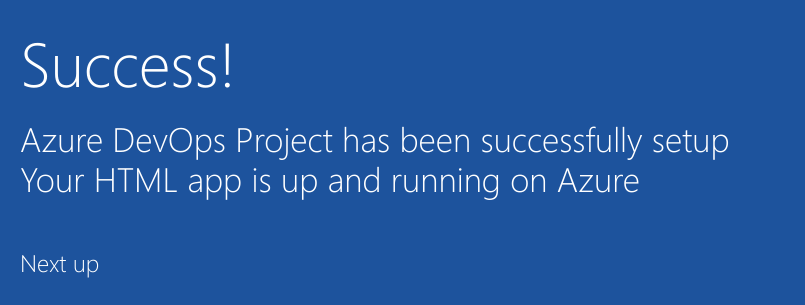
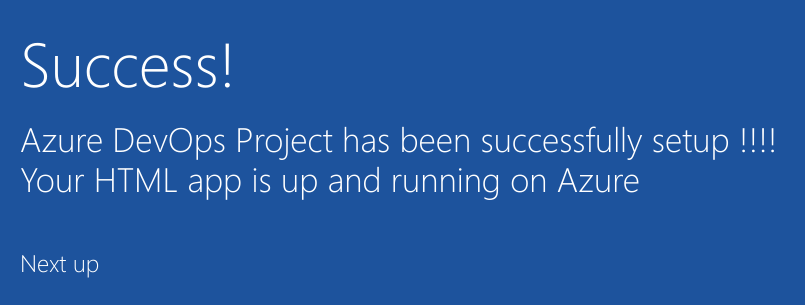
Before and after one commit to Karthikeyan1709/Demo, a plain HTML site: page sample-project/index.html in a window 1280 px wide. Shown: the part 352-657 px from the top of the page, 205-1010 px from the left. Drawn offline with Linux system fonts and the light colour scheme.

Commit message:
Update index.html

```diff
--- a/sample-project/index.html
+++ b/sample-project/index.html
@@ -19,7 +19,7 @@
         </div>
             <div class="content-body">
                 <div class="success-text">Success!</div>
-                <div class="description line-1"> Azure DevOps Project has been successfully setup</div>
+                <div class="description line-1"> Azure DevOps Project has been successfully setup !!!!</div>
                 <div class="description line-2"> Your HTML app is up and running on Azure</div>
                 <div class="next-steps-container">
                     <div class="next-steps-header">Next up</div>
```
